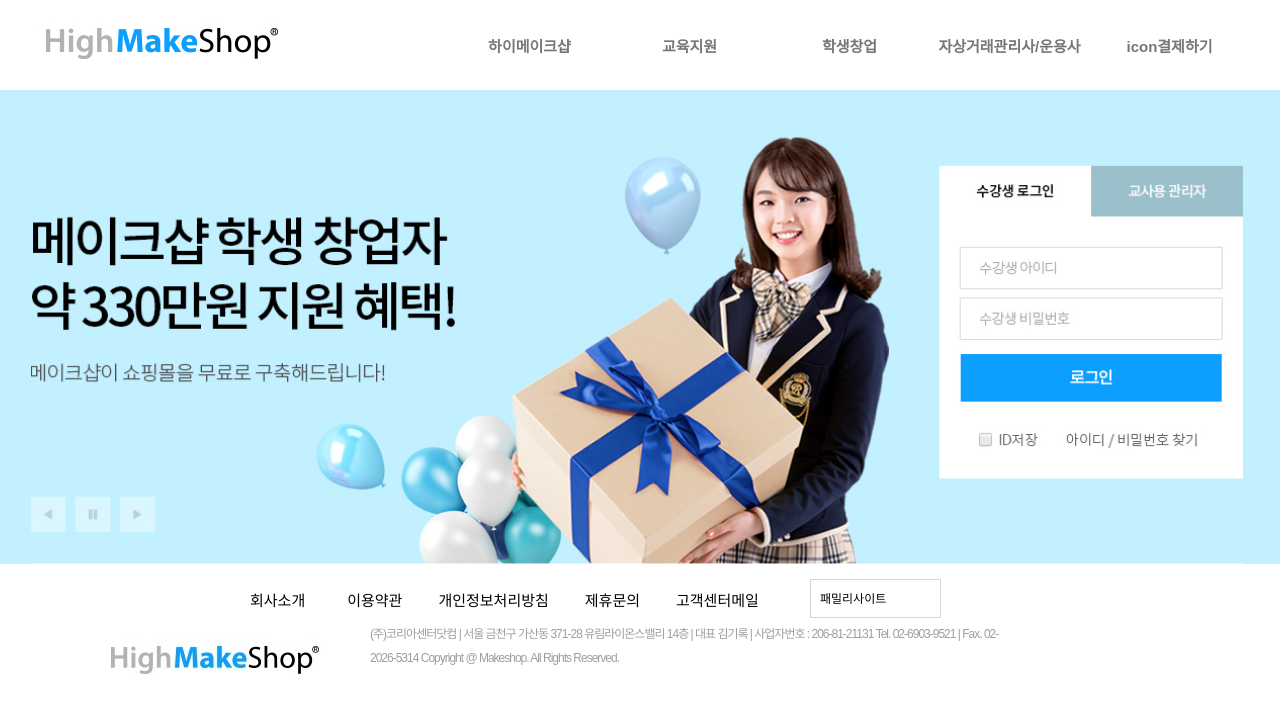
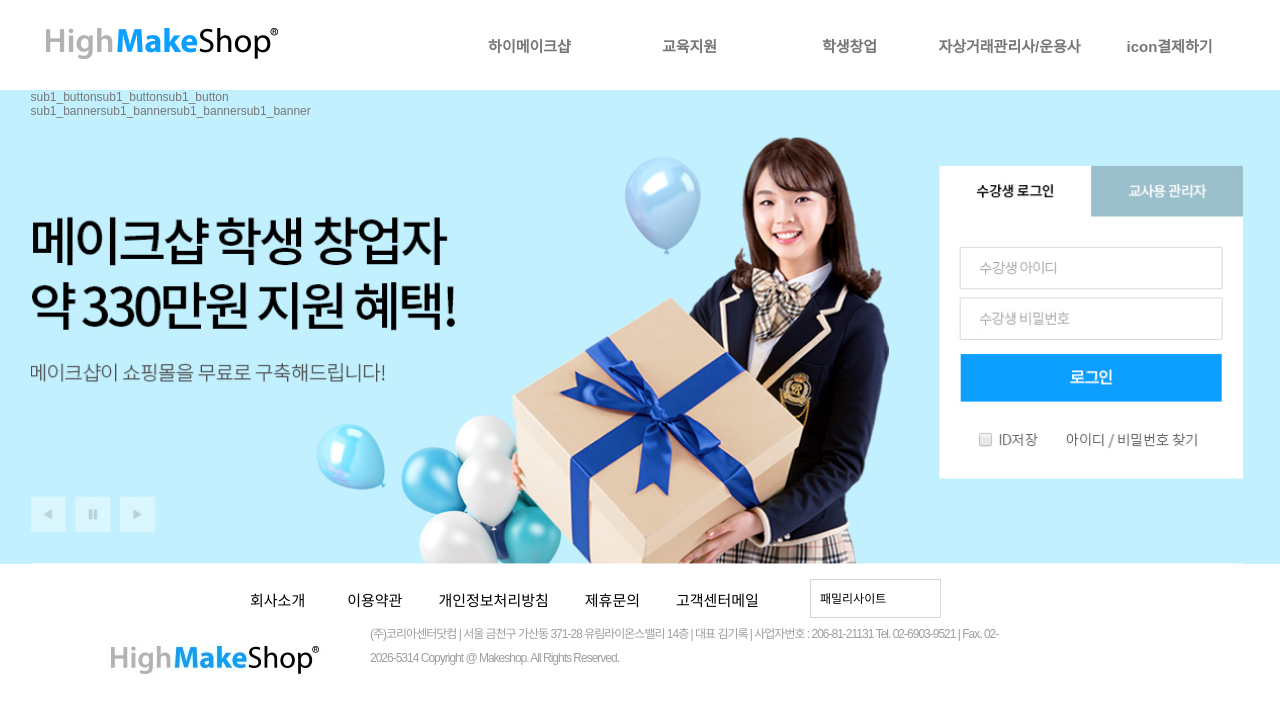
Before and after one commit to smboy86/zzing-firstpage, a plain HTML site: page index.html in a window 1280 px wide. Drawn offline with Linux system fonts and the light colour scheme.

Commit message:
create sub1 area

```diff
--- a/assets/css/common.css
+++ b/assets/css/common.css
@@ -23,11 +23,14 @@
 #header .top_logo img {margin-top:15px}
 #header #gnb {float:right; width:800px;}
 #header #gnb>li{background:none;position:relative;width:160px;height:47px;top:40px;float:left;font-size:15px;font-weight:bold;text-align:center}
-/* 서브메뉴 구성 건너뜀 */
+/* 탑메뉴 버튼 구성 건너뜀 */
 
 /* main banner */
 #section {width:100%;position:relative;background-color: #C2F0FF;}
 #section .main_banner {position:relative;display:block;width:1219px;height:474px;margin:0 auto;background:url(../images/main_banner1.jpg) no-repeat;background-size:1219px;}
+
+/* sub1 area */
+#section .sub1_area{width:100%;position:relative;background-color: #C2F0FF;}
 
 /*#section .main_banner{position:relative}
 #section .main_banner img{vertical-align:top}
--- a/index.html
+++ b/index.html
@@ -69,7 +69,14 @@
         <!-- section main -->
         <div id="section">
             <div class="main_banner">
-
+                <div class="sub1_area">
+                    <div class="sub1_button">
+                        sub1_buttonsub1_buttonsub1_button
+                    </div>
+                    <div class="sub1_banner">
+                        sub1_bannersub1_bannersub1_bannersub1_banner
+                    </div>
+                </div>
             </div>
         </div>
 
```
Also changed, not shown: assets/images/main_banner.jpg (renamed from #1 작업 참고/1. 디자인/main_banner.jpg), 1 other file.
